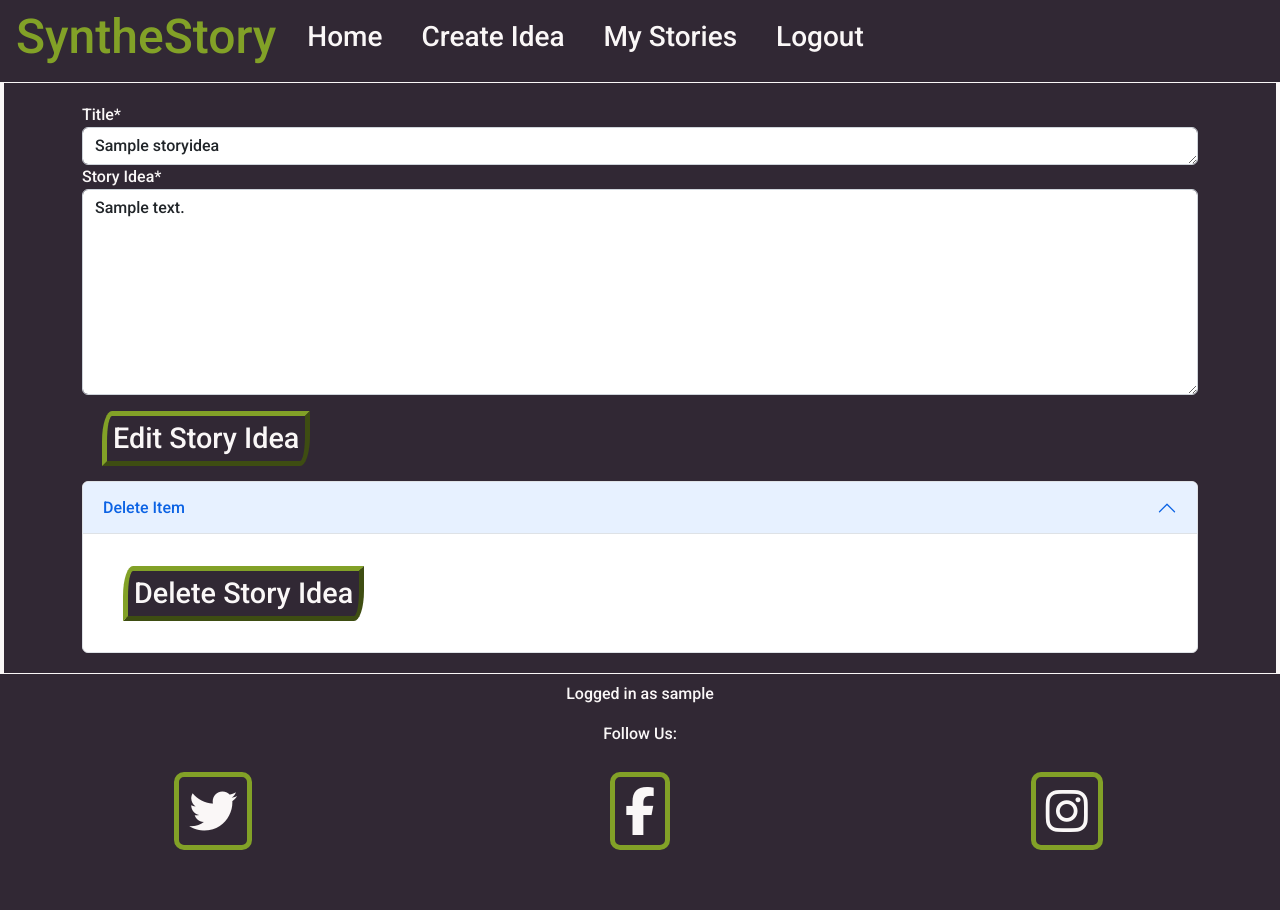
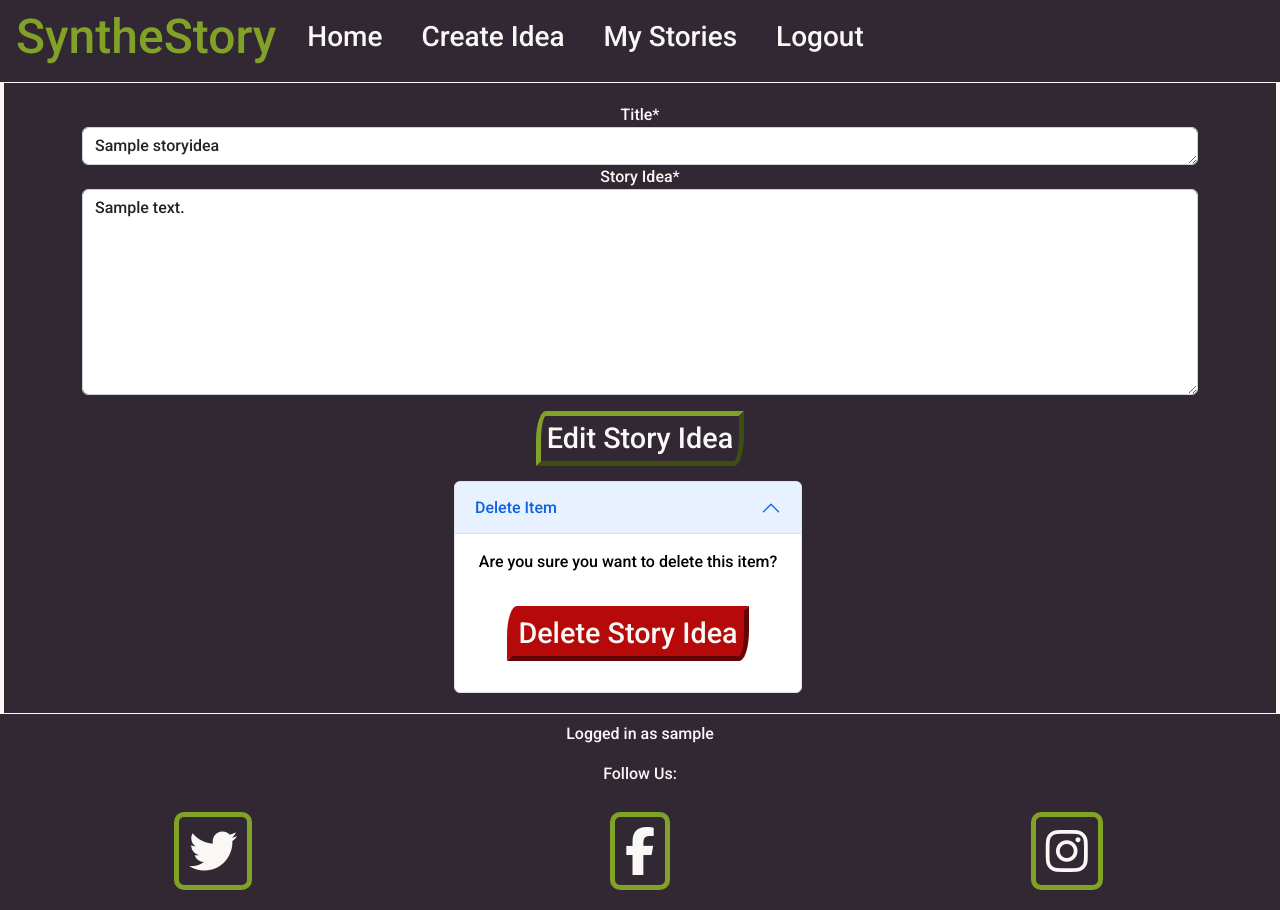
Before and after one commit to CarlG96/synthestory, a Django app: page /my-stories/1/1/ in a window 1280 px wide, after a click on "Delete Item". Before the commit the page ends 850 px from the top, so only its background shows below. Run offline with Django 3.2, Linux system fonts and the light colour scheme; a user stored in the database is signed in; tables that the repository leaves empty hold one stand-in row (values such as "Sample post"); some libraries are stand-ins or nearby versions; some web fonts are replaced.

Commit message:
style: Style delete button in accodion on my story ideas.

```diff
--- a/static/css/style.css
+++ b/static/css/style.css
@@ -9,6 +9,7 @@
     --main-brand: #82a127;
     --dark-accent: #734f36;
     --dark-shade: #312834;
+    --red: #b60a0a;
 }
 
 * {
@@ -153,9 +154,8 @@ a i {
     text-align: left;
 }
 
+/* For buttons that generate, edit, save etc */
 .generate-button {
-    margin-left: 20px;
-    margin-right: 20px;
     text-decoration: none;
     color: var(--light-shade);
     background-color: var(--dark-shade);
@@ -175,6 +175,32 @@ a i {
 }
 
 .generate-button a:hover, .generate-button a:focus {
+    color: var(--main-brand);
+    transition: all color 0.5s ease-out;
+}
+
+/* For delete button */
+
+.delete-button {
+    text-decoration: none;
+    color: var(--light-shade);
+    background-color: var(--red);
+    margin-top: 15px;
+    margin-bottom: 15px;
+    border-top-left-radius: 10px 30px;
+    border-bottom-right-radius: 10px 30px;
+    border-color: var(--red);
+    border-width: 5px;
+    font-size: 1.8rem;
+}
+
+.delete-button a {
+    color: var(--light-shade);
+    background-color: var(--dark-shade);
+    text-decoration: none;
+}
+
+.delete-button a:hover, .delete-button a:focus {
     color: var(--main-brand);
     transition: all color 0.5s ease-out;
 }
--- a/templates/story_idea.html
+++ b/templates/story_idea.html
@@ -5,13 +5,17 @@
 {% load crispy_forms_tags %}
 <div class="container-fluid generic-area">
     <div class="container">
-
+        <div class="row">
+            <div class="col center-text">
                 <form action="" class="white-text" method="post">
                     {{ story_idea_form | crispy }}
                     {% csrf_token %}
                     <button type="submit" class="generate-button mt-3">Edit Story Idea</button>
                 </form>
-        <div class="accordion" id="deleteAccordion">
+            </div>
+            <div class="row">
+                <div class="col-4"></div>
+                <div class="accordion col-md-4 center-text" id="deleteAccordion">
                     <div class="accordion-item">
                         <h2 class="accordion-header" id="delete">
                             <button class="accordion-button collapsed" type="button" data-bs-toggle="collapse"
@@ -22,7 +26,9 @@
                         <div id="collapseDelete" class="accordion-collapse collapse" aria-labelledby="delete"
                             data-bs-parent="#deleteAccordion">
                             <div class="accordion-body">
-                        <a href="/delete/{{user.id}}/{{story_idea.id}}/"><button class="generate-button mt-3">Delete Story
+                                <p>Are you sure you want to delete this item?</p>
+                                <a href="/delete/{{user.id}}/{{story_idea.id}}/"><button class="delete-button mt-3">Delete
+                                        Story
                                         Idea</button></a>
                             </div>
                         </div>
@@ -30,4 +36,6 @@
                 </div>
             </div>
         </div>
+    </div>
+</div>
 {% endblock %}
```
Also changed, not shown: README.md. Lines whose indentation alone changed are shown as unchanged.
